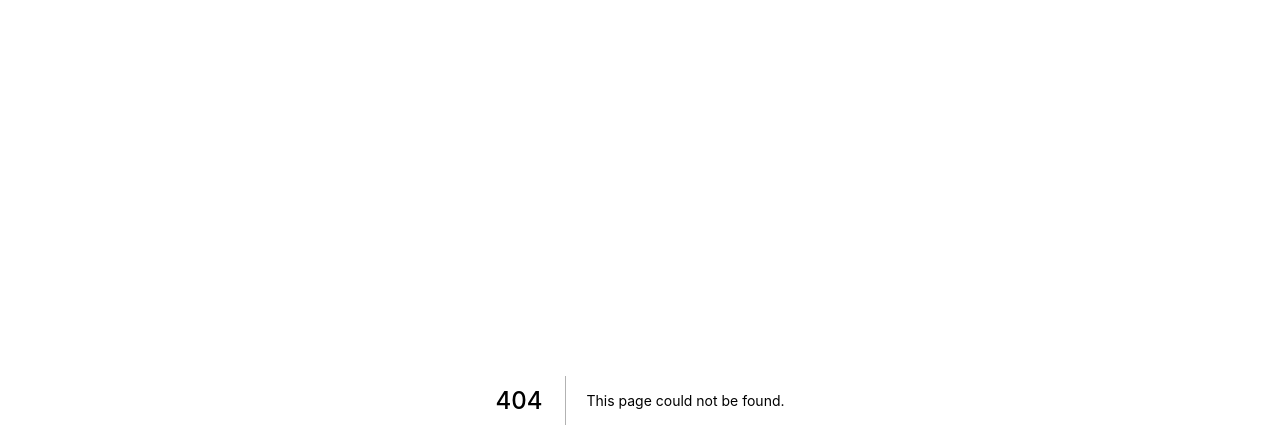
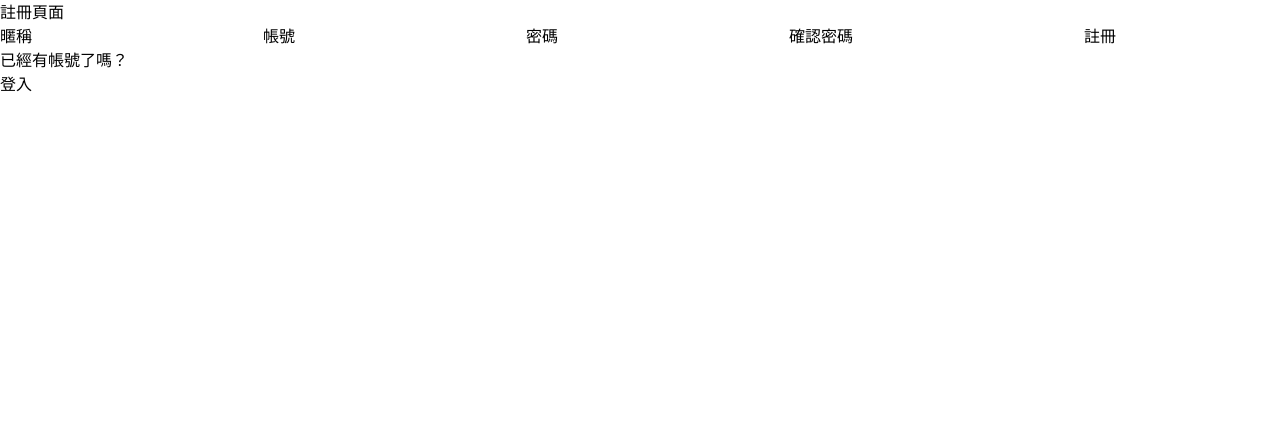
Before and after one commit to willy874/nothing-accounting-frontend, a Next.js app: page /signup in a window 1280 px wide. Before the commit this address had no page. Shown: the top 448 px of the page. Built offline with nearby package versions, Linux system fonts and the light colour scheme.

Commit message:
feat: create login and signup page

```diff
--- /dev/null
+++ b/pages/login.jsx
@@ -0,0 +1,22 @@
+import Link from "next/link";
+
+export default function Home() {
+  return (
+    <section>
+      <h1>登入頁面</h1>
+
+      <label htmlFor="username">帳號</label>
+      <input type="text" name="username" />
+
+      <label htmlFor="username">密碼</label>
+      <input type="text" name="password" />
+
+      <button>登入</button>
+
+      <p>還沒有帳號嗎？</p>
+      <Link href="/signup">
+        <a>註冊</a>
+      </Link>
+    </section>
+  );
+}
--- /dev/null
+++ b/pages/signup.jsx
@@ -0,0 +1,28 @@
+import Link from "next/link";
+
+export default function Home() {
+  return (
+    <section>
+      <h1>註冊頁面</h1>
+
+      <label htmlFor="nickname">暱稱</label>
+      <input type="text" name="nickname" />
+
+      <label htmlFor="username">帳號</label>
+      <input type="text" name="username" />
+
+      <label htmlFor="password">密碼</label>
+      <input type="text" name="password" />
+
+      <label htmlFor="check-password">確認密碼</label>
+      <input type="text" name="check-password" />
+
+      <button>註冊</button>
+
+      <p>已經有帳號了嗎？</p>
+      <Link href="/login">
+        <a>登入</a>
+      </Link>
+    </section>
+  );
+}
```
